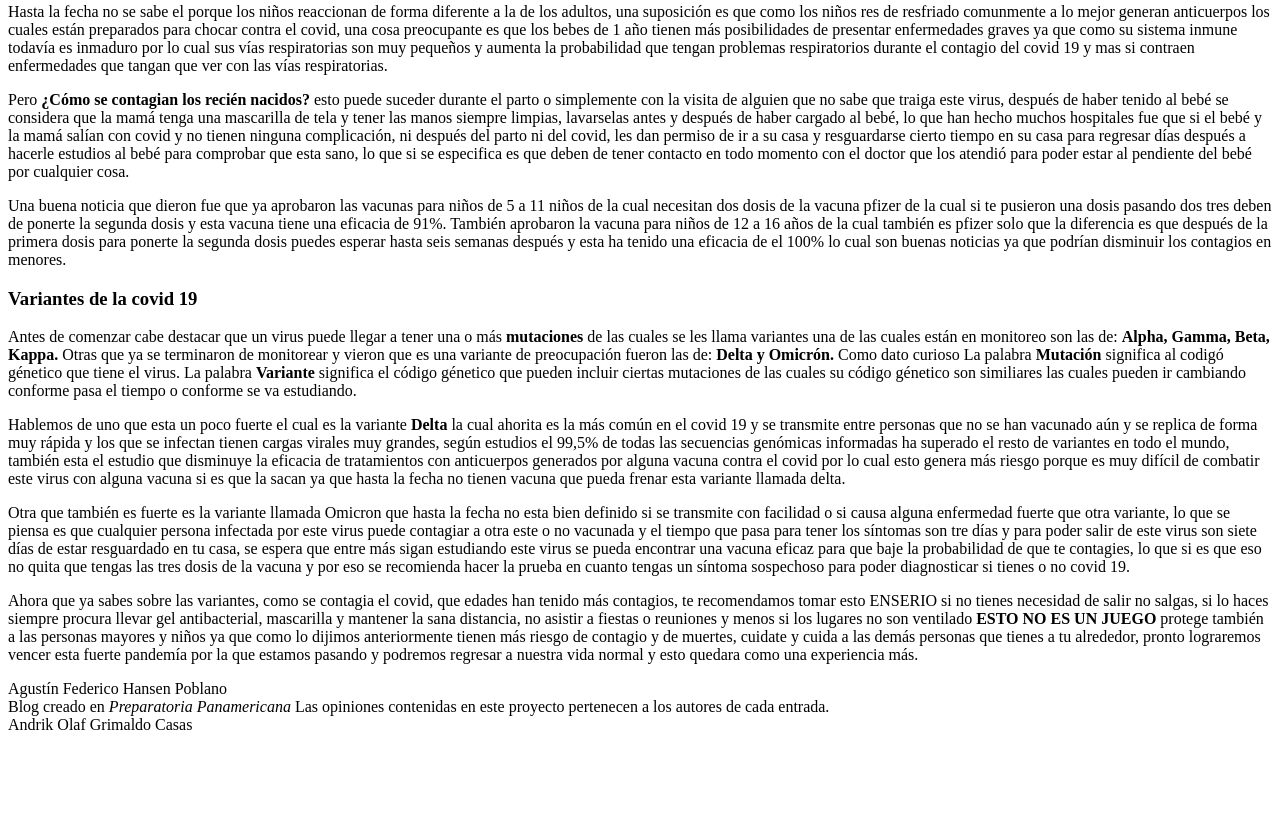
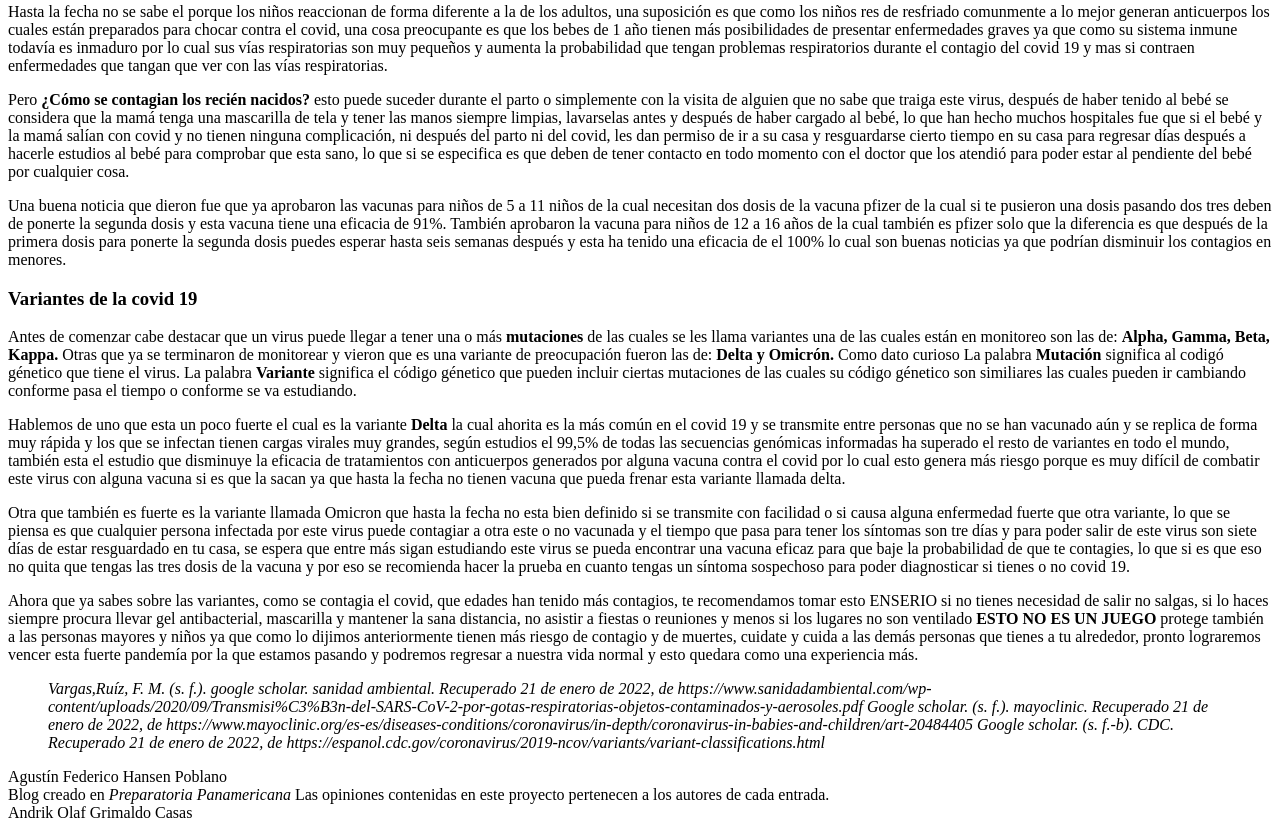
Before and after one commit to hansen-agustin/4-F-Hansen-Casas-Blog_Del_Mundo, a plain HTML site: page covid_19_en_el_mundo.html in a window 1280 px wide. Shown: the part 3855-4685 px from the top of the page. Before the commit the page ends 4597 px from the top, so only its background shows below. Drawn offline with Linux system fonts and the light colour scheme.

Commit message:
Se agregaron las citas

```diff
--- a/covid_19_en_el_mundo.html
+++ b/covid_19_en_el_mundo.html
@@ -397,7 +397,15 @@
                     </div>
 
                     <footer>
-
+                        <blockquote>
+                            <cite>Vargas,Ruíz, F. M. (s. f.). google scholar. sanidad ambiental. Recuperado 21 de enero
+                                de 2022, de
+                                https://www.sanidadambiental.com/wp-content/uploads/2020/09/Transmisi%C3%B3n-del-SARS-CoV-2-por-gotas-respiratorias-objetos-contaminados-y-aerosoles.pdf</cite>
+                            <cite>Google scholar. (s. f.). mayoclinic. Recuperado 21 de enero de 2022, de
+                                https://www.mayoclinic.org/es-es/diseases-conditions/coronavirus/in-depth/coronavirus-in-babies-and-children/art-20484405</cite>
+                            <cite>Google scholar. (s. f.-b). CDC. Recuperado 21 de enero de 2022, de
+                                https://espanol.cdc.gov/coronavirus/2019-ncov/variants/variant-classifications.html</cite>
+                        </blockquote>
                     </footer>
                 </article>
             </main>
```
